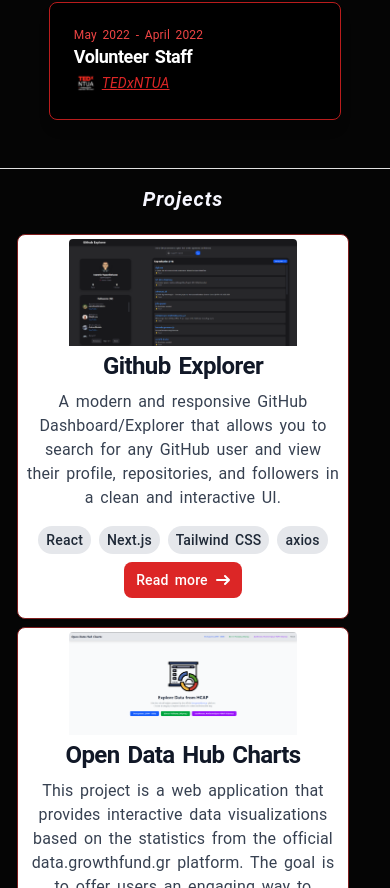
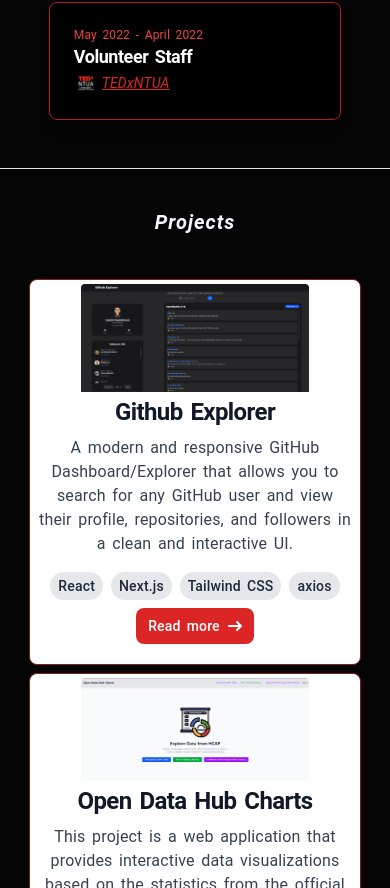
Before and after one commit to john-papani/john-papani.github.io, a React (Create React App) app: page / in a window 390 px wide. Shown: the part 5196-6084 px from the top of the page. Built offline with nearby package versions, Linux system fonts and the light colour scheme.

Commit message:
Minor styling fixes in project session

```diff
--- a/src/Components/Projects/ProjectCarousel/HorizontalScroll.js
+++ b/src/Components/Projects/ProjectCarousel/HorizontalScroll.js
@@ -4,7 +4,7 @@ import Card from "./Card";
 const HorizontalScroll = () => {
   return (
     <>
-      <div className="flex flex-wrap justify-center gap-5 w-[80%] text-center">
+      <div className="flex flex-wrap justify-center gap-5 w-[100%] text-center">
         {all_projects_list.map((card) => {
           return <Card card={card} key={card.id} />;
         })}
--- a/src/Components/Projects/ProjectCarousel/ProjectsCarousel.js
+++ b/src/Components/Projects/ProjectCarousel/ProjectsCarousel.js
@@ -7,7 +7,7 @@ const ProjectsCarousel = () => {
       <div className="hidden lg:flex md:py-5 justify-evenly">
         <HorizontalScroll />
       </div>
-      <div className="flex lg:hidden pb-[4%] w-full">
+      <div className="flex lg:hidden pb-[4%]">
         <VerticalScroll />
       </div>
       <p className="w-[80%] text-right italic text-xs pb-[10%] md:pb-[3%]">
--- a/src/Components/Projects/ProjectCarousel/VerticalScroll.js
+++ b/src/Components/Projects/ProjectCarousel/VerticalScroll.js
@@ -4,7 +4,7 @@ import Card from "./Card";
 const VerticalScroll = () => {
   return (
     <>
-      <div className="flex flex-row flex-wrap gap-2 justify-center">
+      <div className="flex flex-wrap flex-row justify-center gap-2 mx-auto">
         {all_projects_list.map((card) => {
           return <Card card={card} key={card.id} />;
         })}
--- a/src/Components/Projects/Projects.js
+++ b/src/Components/Projects/Projects.js
@@ -1,4 +1,4 @@
-import {  Grid } from "@mui/material";
+import { Grid } from "@mui/material";
 import { useStyles } from "./projectstyle";
 import React from "react";
 import ProjectsCarousel from "./ProjectCarousel/ProjectsCarousel";
@@ -16,10 +16,15 @@ const Projects = () => {
         // alignItems="flex-start"
         alignItems="stretch"
       >
-        <p className="text-xl lg:text-3xl text-center italic tracking-wider font-bold py-[5%] lg:py-[1%] m-auto w-[90%]">
-          Projects
-        </p>
-        <ProjectsCarousel />
+        <Grid item xs={12}>
+          <p className="text-xl lg:text-3xl text-center italic tracking-wider font-bold py-[5%] lg:py-[1%] m-auto w-[90%">
+            Projects
+          </p>
+        </Grid>
+
+        <Grid item xs={12}>
+          <ProjectsCarousel />
+        </Grid>
       </Grid>
     </div>
   );
--- a/src/Components/Projects/projectstyle.js
+++ b/src/Components/Projects/projectstyle.js
@@ -30,7 +30,6 @@ export const useStyles = makeStyles((theme) => ({
 
   card: {
     variant: "outlined",
-    elevation: "24",
 
     "&:hover": {
       border: "1px solid red",
```
